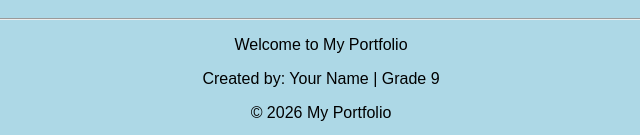
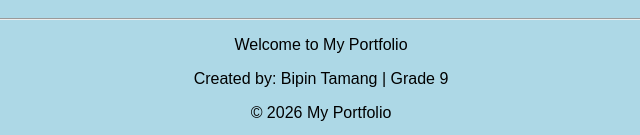
Before and after one commit to bipiptamang67-glitch/my-grade9-website, a plain HTML site: page gallery.html in a window 1280 px wide. Shown: the part 671-806 px from the top of the page, 319-959 px from the left. Drawn offline with Linux system fonts and the light colour scheme.

Commit message:
Update gallery.html

```diff
--- a/gallery.html
+++ b/gallery.html
@@ -67,7 +67,7 @@
 <footer>
     <hr>
     <p>Welcome to My Portfolio</p>
-    <p>Created by: Your Name | Grade 9</p>
+    <p>Created by: Bipin Tamang | Grade 9</p>
     <p>&copy; 2026 My Portfolio</p>
 </footer>
 
```
